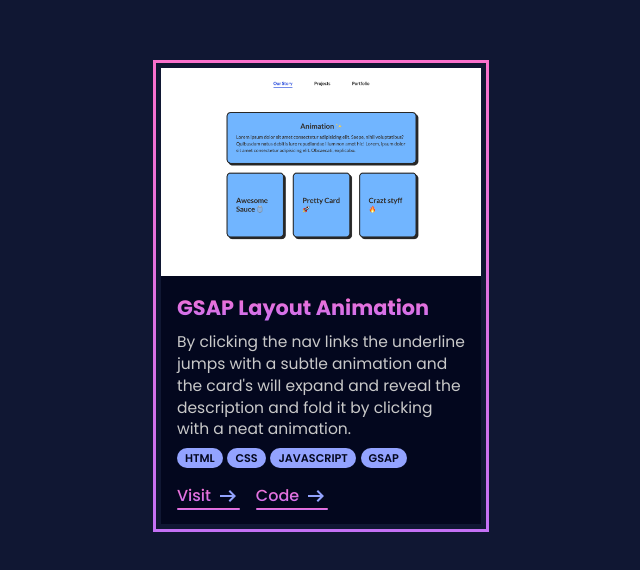
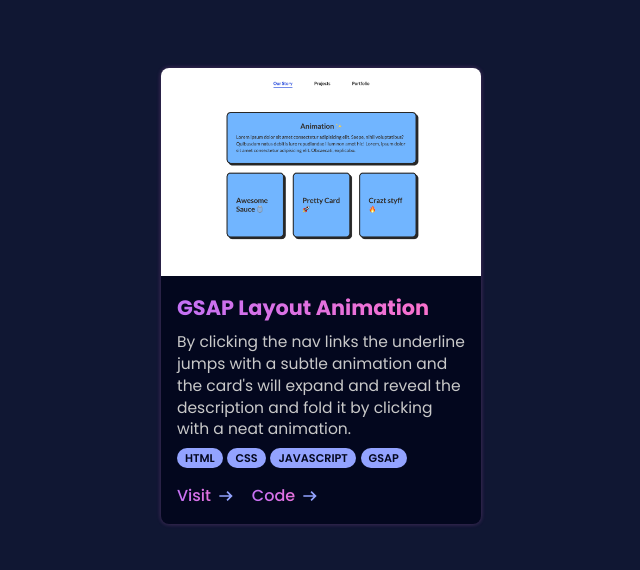
Before and after one commit to Salman-sajib/product-card-react, a React (Vite) app: page / in a window 1280 px wide. Shown: the part 104-674 px from the top of the page, without its empty margins (319-959 px from the left). Built offline with nearby package versions, Linux system fonts and the light colour scheme.

Commit message:
removed the border and added box-shadow to the card

```diff
--- a/src/components/card/Card.jsx
+++ b/src/components/card/Card.jsx
@@ -28,9 +28,9 @@
                   Visit{' '}
                   <svg
                     xmlns='http://www.w3.org/2000/svg'
-                    height='24'
+                    height='20'
                     viewBox='0 -960 960 960'
-                    width='24'
+                    width='20'
                   >
                     <path d='m560-240-56-58 142-142H160v-80h486L504-662l56-58 240 240-240 240Z' />
                   </svg>
@@ -41,9 +41,9 @@
                   Code{' '}
                   <svg
                     xmlns='http://www.w3.org/2000/svg'
-                    height='24'
+                    height='20'
                     viewBox='0 -960 960 960'
-                    width='24'
+                    width='20'
                   >
                     <path d='m560-240-56-58 142-142H160v-80h486L504-662l56-58 240 240-240 240Z' />
                   </svg>
--- a/src/components/card/card.css
+++ b/src/components/card/card.css
@@ -1,20 +1,20 @@
-.card-container {
+/* .card-container {
   border: 3px solid;
   border-image-source: linear-gradient(to top, #c471f5 0%, #fa71cd 100%);
   border-image-slice: 1;
   padding: 5px;
   z-index: 1;
-}
+} */
 
 .card {
   max-width: 320px;
   background-color: #03071e;
-  /* border-radius: 0.5rem; */
-
+  border-radius: 0.5rem;
   transition: transform 450ms ease-in-out;
-  /* overflow: hidden; */
+  overflow: hidden;
   z-index: 1;
   position: relative;
+  box-shadow: 0 0 5px rgba(197, 113, 245, 0.1), 0 0 5px rgba(250, 113, 204, 0.2);
 }
 
 /* .card:hover .project-image img {
@@ -41,7 +41,11 @@
 .project-name {
   font-size: 1.3rem;
   width: max-content;
-  background-image: linear-gradient(to top, #c471f5 0%, #fa71cd 100%);
+  background-image: linear-gradient(
+    to right,
+    rgb(196, 113, 245) 0%,
+    rgb(250, 113, 205) 100%
+  );
   background-clip: text;
   -webkit-text-fill-color: transparent;
 }
@@ -87,7 +91,11 @@
 .learn-more ul li a {
   text-decoration: none;
   color: hsl(0, 0%, 94%);
-  background-image: linear-gradient(to top, #c471f5 0%, #fa71cd 100%);
+  background-image: linear-gradient(
+    to right,
+    rgb(196, 113, 245) 0%,
+    rgb(250, 113, 205) 100%
+  );
   background-clip: text;
   -webkit-text-fill-color: transparent;
   font-size: 1rem;
@@ -100,20 +108,29 @@
   transition: transform 350ms ease-in-out;
 }
 
-.learn-more ul li a:hover {
+/* .learn-more ul li a:hover {
   transform: translateY(-3px);
   transition: transform 250ms ease-in-out;
-}
+} */
 
 .learn-more ul li a::after {
   content: '';
   position: absolute;
-  width: 100%;
+  width: 0;
   height: 2px;
   left: 0;
   bottom: -2px;
-  background-image: linear-gradient(to top, #c471f5 0%, #fa71cd 100%);
+  background-image: linear-gradient(
+    to right,
+    rgb(196, 113, 245) 0%,
+    rgb(250, 113, 205) 100%
+  );
   border-radius: 50px;
+  transition: width 250ms ease-in-out;
+}
+
+.learn-more ul li a:hover::after {
+  width: 100%;
 }
 
 .learn-more ul li a svg {
```
